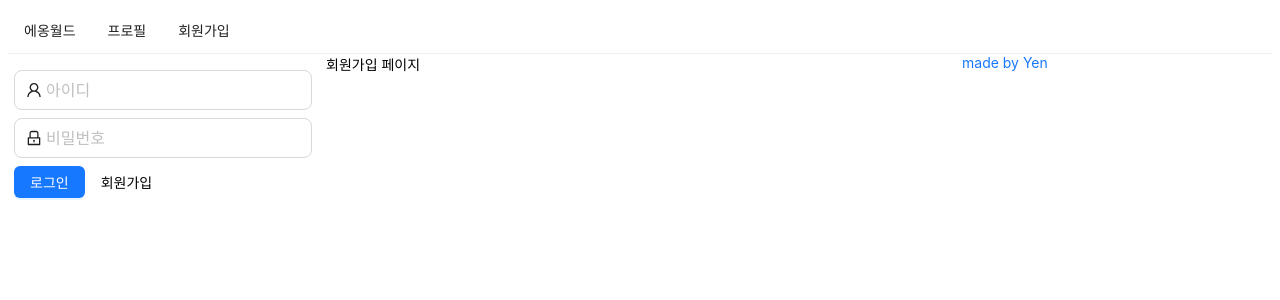
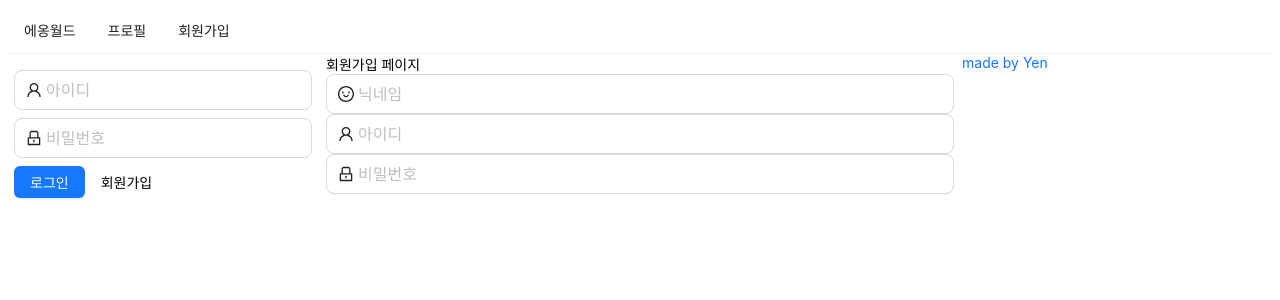
Before and after one commit to yen001004/yeworld, a Next.js app in the folder react-yeworld-front/: page /signup in a window 1280 px wide. Shown: the top 300 px of the page. Built offline with nearby package versions, Linux system fonts and the light colour scheme.

Commit message:
feat: Sign up form

```diff
--- a/react-yeworld-front/components/LoginForm.js
+++ b/react-yeworld-front/components/LoginForm.js
@@ -3,6 +3,7 @@ import { Button, Form, Input } from "antd";
 import { UserOutlined, LockOutlined } from "@ant-design/icons";
 import styled from "styled-components";
 import Link from "next/link";
+import PropTypes from "prop-types";
 
 const LoginForm = ({ setIsLoggedIn }) => {
   const [id, setId] = useState("");
@@ -76,4 +77,8 @@ const FormWrap = styled(Form)`
   }
 `;
 
+LoginForm.propTypes = {
+  setIsLoggedIn: PropTypes.func.isRequired,
+};
+
 export default LoginForm;
--- a/react-yeworld-front/pages/signup.js
+++ b/react-yeworld-front/pages/signup.js
@@ -1,10 +1,61 @@
-import React from "react";
+import { Form, Input } from "antd";
+import React, { useCallback, useState } from "react";
 import AppLayout from "../components/AppLayout";
+import { SmileOutlined, UserOutlined, LockOutlined } from "@ant-design/icons";
 
 const Signup = () => {
+  const [nickname, setNickname] = useState("");
+  const [id, setId] = useState("");
+  const [password, setPassword] = useState("");
+
+  const onChangeNickname = useCallback((e) => {
+    setNickname(e.target.value);
+  }, []);
+
+  const onChangeId = useCallback((e) => {
+    setId(e.target.value);
+  }, []);
+
+  const onChangePassword = useCallback((e) => {
+    setPassword(e.target.value);
+  }, []);
+
+  const onSubmit = useCallback(() => {}, []);
   return (
     <AppLayout>
       <div>회원가입 페이지</div>
+      <Form onFinish={onSubmit}>
+        <div>
+          <Input
+            size="large"
+            placeholder="닉네임"
+            prefix={<SmileOutlined />}
+            name="user-nickname"
+            value={nickname}
+            onChange={onChangeNickname}
+            required
+          />
+          <Input
+            size="large"
+            placeholder="아이디"
+            prefix={<UserOutlined />}
+            name="user-id"
+            value={id}
+            onChange={onChangeId}
+            required
+          />
+          <Input
+            size="large"
+            placeholder="비밀번호"
+            prefix={<LockOutlined />}
+            name="user-password"
+            type="password"
+            value={password}
+            onChange={onChangePassword}
+            required
+          />
+        </div>
+      </Form>
     </AppLayout>
   );
 };
```
